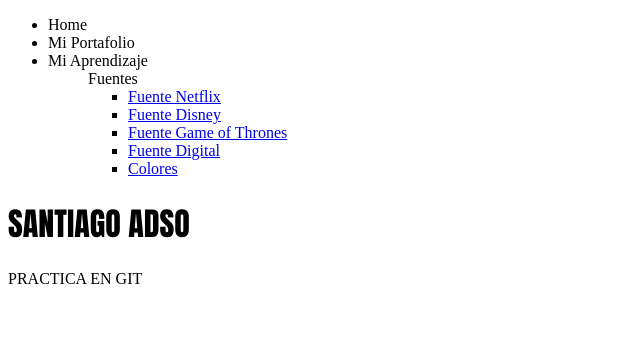
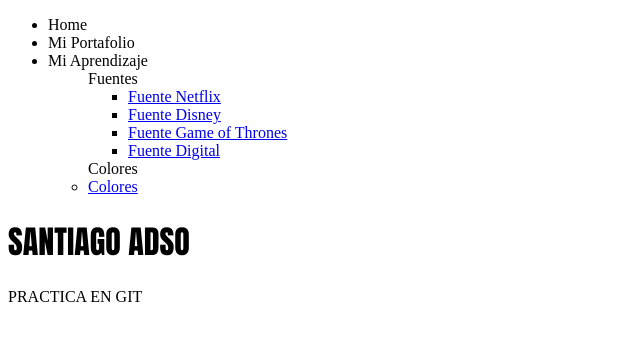
Before and after one commit to ersanti14/mi_sitio_web-adso, a plain HTML site: page index.html in a window 1280 px wide. Shown: the whole page, without its empty margins (0-640 px from the left). Drawn offline with Linux system fonts and the light colour scheme.

Commit message:
probando modificaciones

```diff
--- a/index.html
+++ b/index.html
@@ -18,8 +18,8 @@
                         <li><a href="fuenteD.html">Fuente Disney</a></li>
                         <li><a href="fuenteC.html">Fuente Game of Thrones</a></li>
                         <li><a href="fuenteH.html">Fuente Digital</a></li>
-                        <li><a href="colores.html">Colores</a></li>
-                     </ul>
+                     </ul>Colores
+                      <li><a href="colores.html">Colores</a></li>
                   </ul>
             </ul>
          </nav>
```
Also changed, not shown: colores.html (+3 -3 lines), css/colores.css (line endings or trailing spaces), css/span.css (added), span.html (added).
